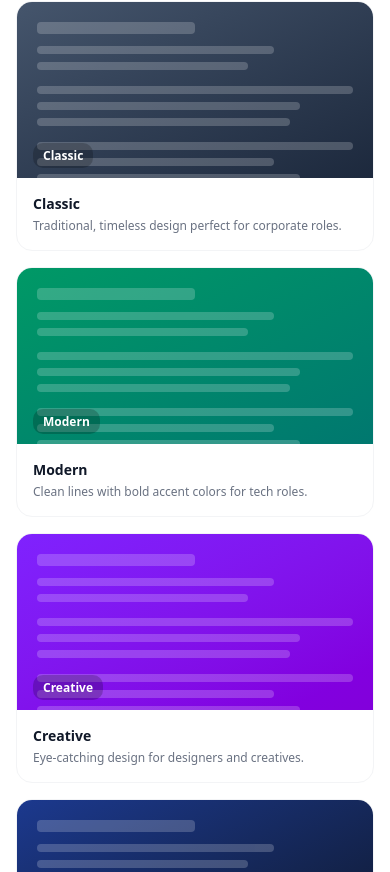
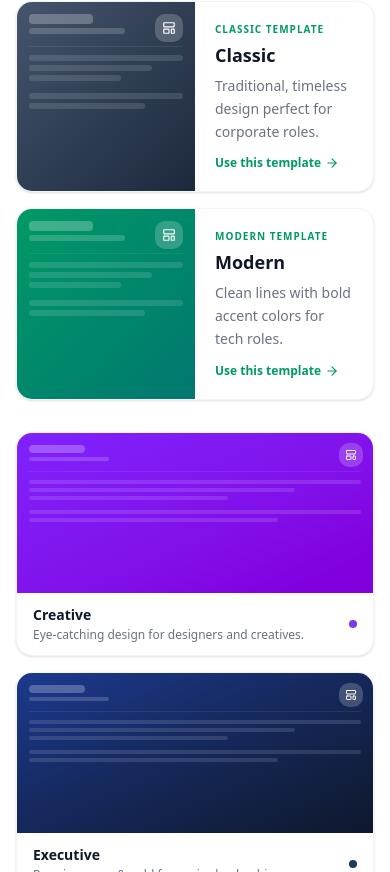
Before and after one commit to owais0p/ResumeBuilder-website, a Next.js app: page / in a window 390 px wide. Shown: the part 3692-4564 px from the top of the page. Built offline with nearby package versions, Linux system fonts and the light colour scheme.

Commit message:
4505da85-efad-45b1-ab56-4631748707db

```diff
--- a/src/components/landing/LandingPage.tsx
+++ b/src/components/landing/LandingPage.tsx
@@ -665,8 +665,9 @@ export default function LandingPage() {
             </p>
           </motion.div>
 
-          <div className="grid gap-4 sm:grid-cols-2 lg:grid-cols-3 xl:grid-cols-4">
-            {templateShowcase.map((t, i) => (
+          {/* Featured large card */}
+          <div className="mb-8 grid gap-4 lg:grid-cols-2">
+            {templateShowcase.slice(0, 2).map((t, i) => (
               <motion.div
                 key={t.name}
                 className="group cursor-pointer"
@@ -680,35 +681,98 @@ export default function LandingPage() {
                   setCurrentView('builder');
                 }}
               >
-                <div className="overflow-hidden rounded-2xl border border-gray-100 bg-white transition-all hover:shadow-xl hover:shadow-gray-200/50 dark:border-gray-800 dark:bg-slate-900 dark:hover:shadow-black/20">
-                  {/* Template preview mockup */}
-                  <div className={`relative h-44 bg-gradient-to-br ${t.color} p-4`}>
-                    {/* Mock resume lines */}
-                    <div className="absolute inset-0 p-5 opacity-20">
-                      <div className="mb-3 h-3 w-1/2 rounded bg-white" />
-                      <div className="mb-2 h-2 w-3/4 rounded bg-white" />
-                      <div className="mb-4 h-2 w-2/3 rounded bg-white" />
-                      <div className="mb-2 h-2 w-full rounded bg-white" />
-                      <div className="mb-2 h-2 w-5/6 rounded bg-white" />
-                      <div className="mb-4 h-2 w-4/5 rounded bg-white" />
-                      <div className="mb-2 h-2 w-full rounded bg-white" />
-                      <div className="mb-2 h-2 w-3/4 rounded bg-white" />
-                      <div className="h-2 w-5/6 rounded bg-white" />
+                <div className="relative overflow-hidden rounded-2xl border border-gray-100 bg-white shadow-sm transition-all duration-300 hover:shadow-2xl hover:shadow-gray-300/40 hover:-translate-y-1 dark:border-gray-800 dark:bg-slate-900 dark:hover:shadow-black/30">
+                  <div className="flex">
+                    {/* Mini resume preview */}
+                    <div className={`relative w-1/2 min-h-[180px] bg-gradient-to-br ${t.color} overflow-hidden`}>
+                      {/* Tiny mock resume */}
+                      <div className="p-3 opacity-25 text-white">
+                        <div className="h-2.5 w-16 bg-white rounded mb-1" />
+                        <div className="h-1.5 w-24 bg-white/70 rounded mb-3" />
+                        <div className="h-[1px] w-full bg-white/30 mb-2" />
+                        <div className="h-1.5 w-full bg-white/50 rounded mb-1" />
+                        <div className="h-1.5 w-4/5 bg-white/50 rounded mb-1" />
+                        <div className="h-1.5 w-3/5 bg-white/50 rounded mb-3" />
+                        <div className="h-1.5 w-full bg-white/50 rounded mb-1" />
+                        <div className="h-1.5 w-3/4 bg-white/50 rounded" />
+                      </div>
+                      {/* Accent badge */}
+                      <div className="absolute top-3 right-3">
+                        <div className="flex h-7 w-7 items-center justify-center rounded-lg bg-white/20 backdrop-blur-sm">
+                          <LayoutTemplate className="h-3.5 w-3.5 text-white" />
+                        </div>
+                      </div>
                     </div>
-                    {/* Template name overlay */}
-                    <div className="absolute bottom-3 left-4">
-                      <span className="rounded-lg bg-black/20 px-2.5 py-1 text-xs font-semibold text-white backdrop-blur-sm">
-                        {t.name}
+                    {/* Info */}
+                    <div className="flex flex-col justify-center p-5 flex-1">
+                      <span className="mb-1 text-[10px] font-semibold uppercase tracking-widest text-emerald-600 dark:text-emerald-400">
+                        {t.key} template
                       </span>
-                    </div>
-                    {/* Hover overlay */}
-                    <div className="absolute inset-0 flex items-center justify-center bg-black/0 transition-all group-hover:bg-black/20">
-                      <ArrowRight className="h-6 w-6 text-white opacity-0 transition-all group-hover:opacity-100 group-hover:translate-x-1" />
+                      <h3 className="text-lg font-bold text-gray-900 dark:text-white mb-1.5">{t.name}</h3>
+                      <p className="text-sm leading-relaxed text-gray-500 dark:text-gray-400 mb-3">{t.description}</p>
+                      <div className="flex items-center gap-1 text-xs font-semibold text-emerald-600 dark:text-emerald-400 transition-all group-hover:gap-2">
+                        Use this template
+                        <ArrowRight className="h-3.5 w-3.5 transition-transform group-hover:translate-x-1" />
+                      </div>
                     </div>
                   </div>
-                  <div className="p-4">
-                    <h3 className="text-sm font-semibold text-gray-900 dark:text-white">{t.name}</h3>
-                    <p className="mt-1 text-xs text-gray-500 dark:text-gray-400">{t.description}</p>
+                </div>
+              </motion.div>
+            ))}
+          </div>
+
+          {/* Grid of remaining templates */}
+          <div className="grid gap-4 sm:grid-cols-2 lg:grid-cols-3 xl:grid-cols-4">
+            {templateShowcase.slice(2).map((t, i) => (
+              <motion.div
+                key={t.name}
+                className="group cursor-pointer"
+                variants={scaleIn}
+                initial="hidden"
+                whileInView="visible"
+                viewport={{ once: true, amount: 0.2 }}
+                custom={(i + 2) * 0.06}
+                onClick={() => {
+                  setSelectedTemplate(t.key);
+                  setCurrentView('builder');
+                }}
+              >
+                <div className="overflow-hidden rounded-2xl border border-gray-100 bg-white shadow-sm transition-all duration-300 hover:shadow-xl hover:shadow-gray-300/30 hover:-translate-y-0.5 dark:border-gray-800 dark:bg-slate-900 dark:hover:shadow-black/20">
+                  {/* Template preview */}
+                  <div className={`relative h-40 bg-gradient-to-br ${t.color} overflow-hidden`}>
+                    {/* Mini resume content */}
+                    <div className="p-3 opacity-25 text-white">
+                      <div className="h-2 w-14 bg-white rounded mb-1" />
+                      <div className="h-1 w-20 bg-white/70 rounded mb-2.5" />
+                      <div className="h-[1px] w-full bg-white/30 mb-2" />
+                      <div className="h-1 w-full bg-white/50 rounded mb-1" />
+                      <div className="h-1 w-4/5 bg-white/50 rounded mb-1" />
+                      <div className="h-1 w-3/5 bg-white/50 rounded mb-2.5" />
+                      <div className="h-1 w-full bg-white/50 rounded mb-1" />
+                      <div className="h-1 w-3/4 bg-white/50 rounded" />
+                    </div>
+                    {/* Template icon */}
+                    <div className="absolute top-2.5 right-2.5">
+                      <div className="flex h-6 w-6 items-center justify-center rounded-lg bg-white/20 backdrop-blur-sm">
+                        <LayoutTemplate className="h-3 w-3 text-white" />
+                      </div>
+                    </div>
+                    {/* Hover CTA */}
+                    <div className="absolute inset-0 flex items-center justify-center bg-black/0 transition-all duration-300 group-hover:bg-black/25">
+                      <div className="flex items-center gap-1.5 rounded-full bg-white/90 px-3 py-1.5 text-xs font-semibold text-gray-900 opacity-0 shadow-lg transition-all duration-300 translate-y-2 group-hover:opacity-100 group-hover:translate-y-0 dark:bg-slate-800/90 dark:text-white">
+                        Use Template
+                        <ArrowRight className="h-3 w-3" />
+                      </div>
+                    </div>
+                  </div>
+                  <div className="px-4 py-3">
+                    <div className="flex items-center justify-between">
+                      <div>
+                        <h3 className="text-sm font-semibold text-gray-900 dark:text-white">{t.name}</h3>
+                        <p className="mt-0.5 text-xs text-gray-500 dark:text-gray-400">{t.description}</p>
+                      </div>
+                      <div className="h-2 w-2 rounded-full transition-colors group-hover:bg-emerald-500" style={{ backgroundColor: t.accent }} />
+                    </div>
                   </div>
                 </div>
               </motion.div>
```
